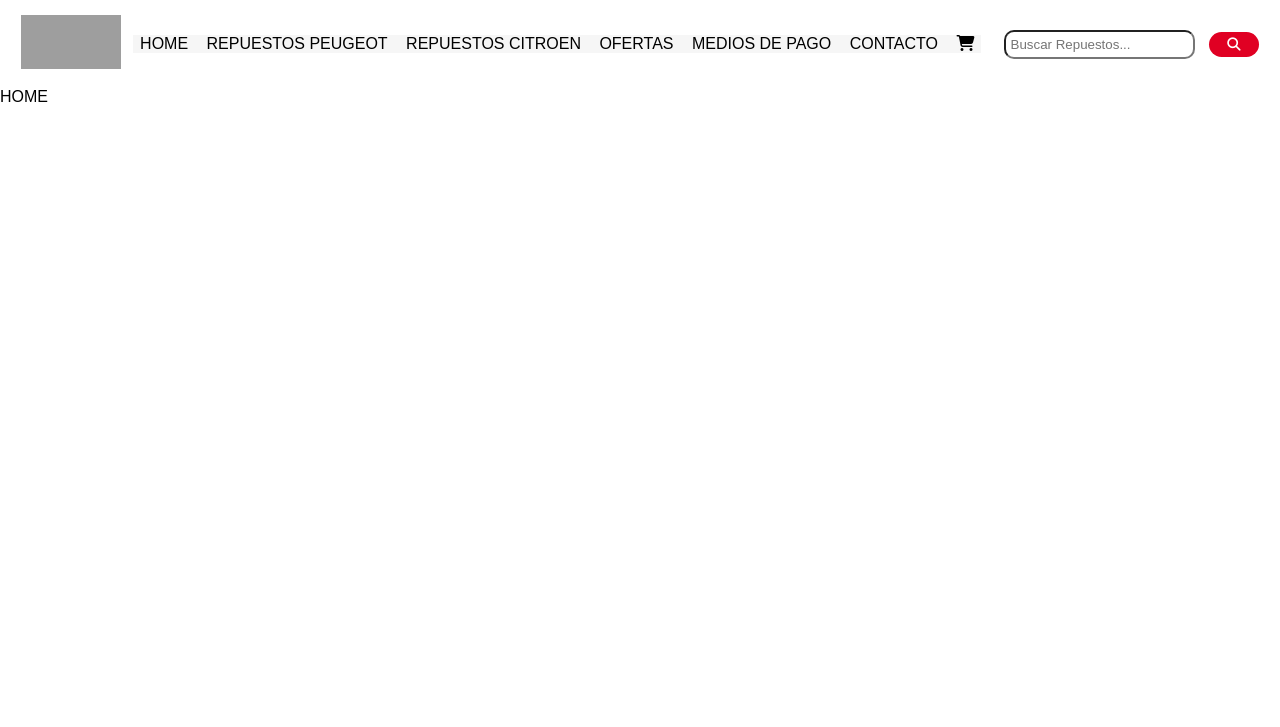
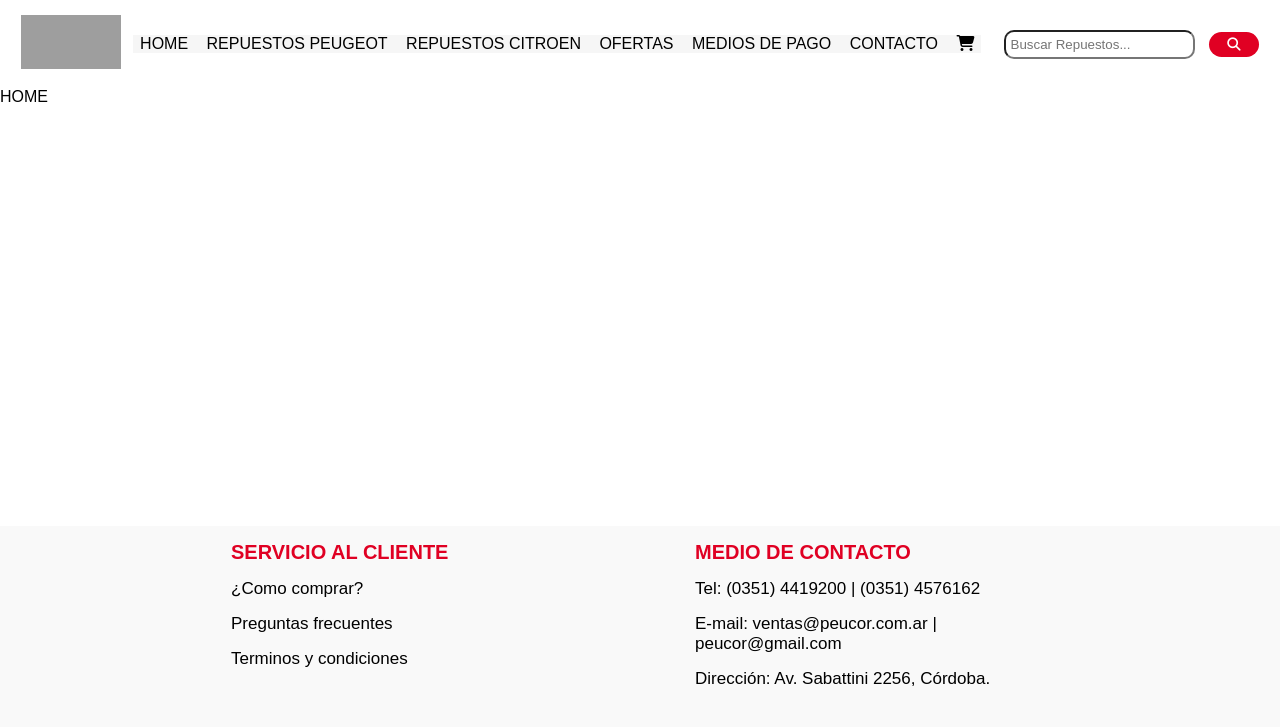
Before and after one commit to marsarasola/PROYECTO, a plain HTML site: page PROYECTO_A/index.html in a window 1280 px wide. Shown: the top 727 px of the page. Drawn offline with Linux system fonts and the light colour scheme; grey boxes are pictures that could not be loaded.

Commit message:
color footer

```diff
--- a/PROYECTO_A/public/css/styles.css
+++ b/PROYECTO_A/public/css/styles.css
@@ -81,11 +81,11 @@ header{
 footer{
     bottom: 0;
     width: 100%;
-    height: 3rem;
     text-align: center;
     margin-top: 100px;
     position: absolute;
     font-size: 14px;
+    background-color: #f9f9f9 ;
 }
 
 .container{
```
